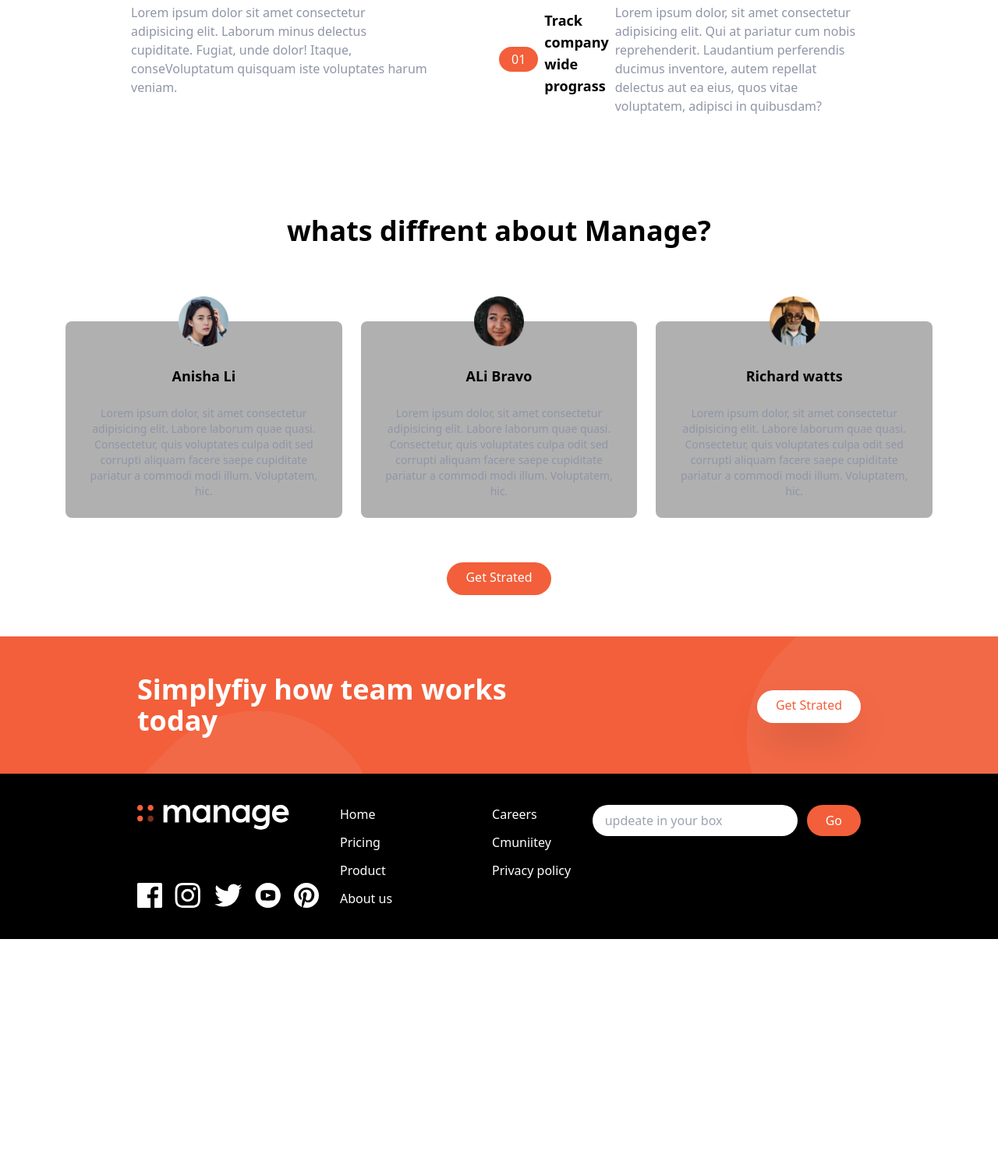
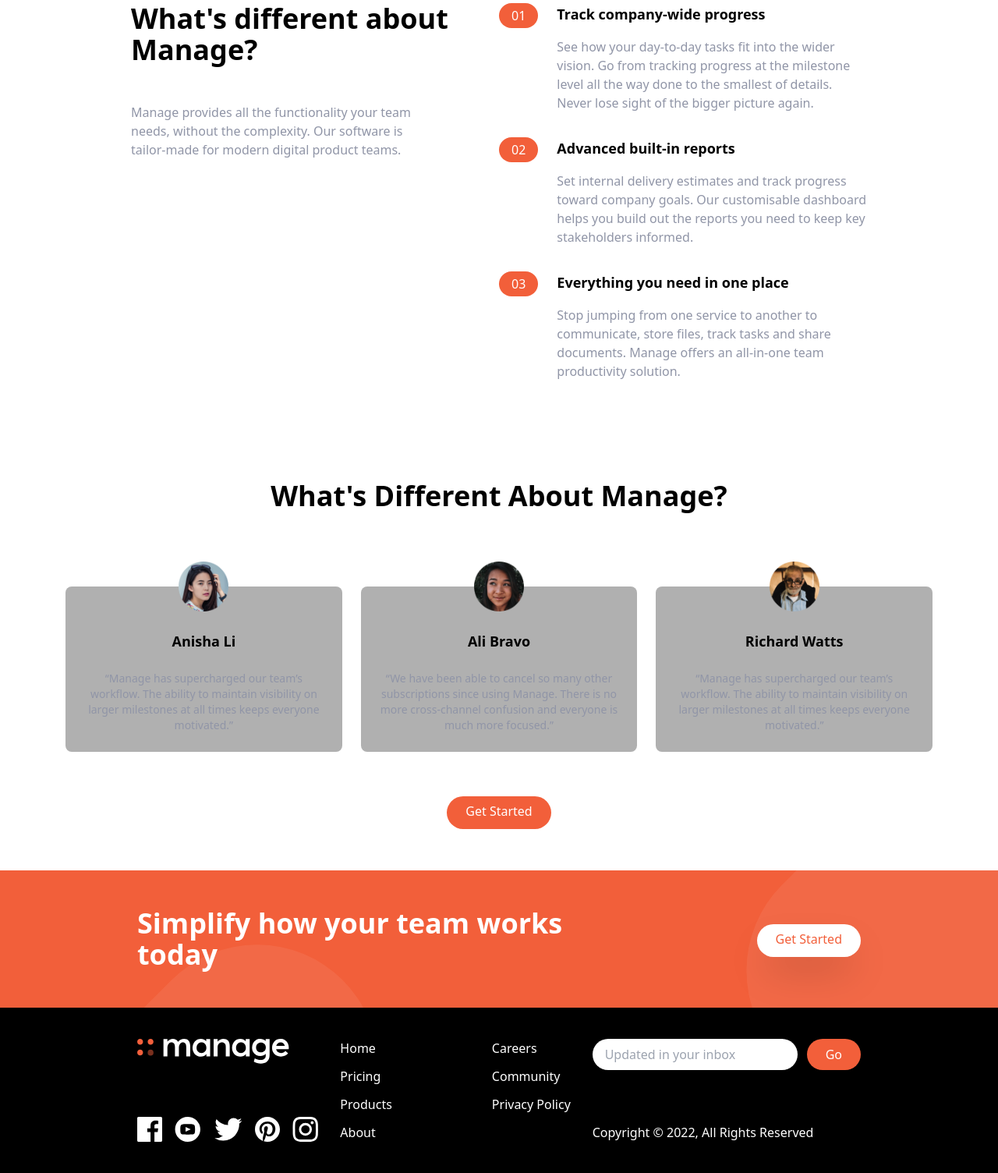
Before and after one commit to ArashHaqdost/Mange_landing_page, a website: page index.html in a window 1280 px wide. Shown: the part 652-2156 px from the top of the page at 78% size. Before the commit the page ends 1856 px from the top, so only its background shows below. Drawn offline with Linux system fonts and the light colour scheme; files whose address does not match are found by name.

Commit message:
added the footer styles

```diff
--- a/index.html
+++ b/index.html
@@ -9,238 +9,363 @@
     <link rel="stylesheet" href="/input.css">
 </head>
 <body>
-    <!-- navBar -->
-    <nav class="container relative mx-auto">
-        <!-- flex Continer -->
+    <!-- Navbar -->
+    <nav class="relative container mx-auto p-6">
+      <!-- Flex container -->
       <div class="flex items-center justify-between">
-            <!-- logo -->
+        <!-- Logo -->
         <div class="pt-2">
-                <img src="img/logo.svg" alt="">
+          <img src="img/logo.svg" alt="" />
         </div>
-            <!-- meno items -->
-            <div class="hidden  md:flex space-x-6">
-                <a href="" class="hover:text-darkGrayishBlue">Pricing</a>
-                <a href="" class="hover:text-darkGrayishBlue">Product</a>
-                <a href="" class="hover:text-darkGrayishBlue">About Us</a>
-                <a href="" class="hover:text-darkGrayishBlue">Communiti</a>
+        <!-- Menu Items -->
+        <div class="hidden space-x-6 md:flex">
+          <a href="#" class="hover:text-darkGrayishBlue">Pricing</a>
+          <a href="#" class="hover:text-darkGrayishBlue">Product</a>
+          <a href="#" class="hover:text-darkGrayishBlue">About Us</a>
+          <a href="#" class="hover:text-darkGrayishBlue">Careers</a>
+          <a href="#" class="hover:text-darkGrayishBlue">Community</a>
         </div>
         <!-- Button -->
-            <a href="#" class="hidden md:block p-3 px-6 pt-2 text-white bg-brightRed rounded-full baseline hover:bg-brightRedLight">Get Strted</a>
-            <!-- humbergar menu -->
-            <button id="menu-btn" class=" block hamburger md:hidden focus:outline-none">
+        <a
+          href="#"
+          class="hidden p-3 px-6 pt-2 text-white bg-brightRed rounded-full baseline hover:bg-brightRedLight md:block"
+          >Get Started</a
+        >
+
+        <!-- Hamburger Icon -->
+        <button
+          id="menu-btn"
+          class="block hamburger md:hidden focus:outline-none"
+        >
           <span class="hamburger-top"></span>
           <span class="hamburger-middle"></span>
-                <span class="hamburger-buttom"></span>
+          <span class="hamburger-bottom"></span>
         </button>
       </div>
-        <!-- Mobile menu -->
+
+      <!-- Mobile Menu -->
       <div class="md:hidden">
-            <div id="menu" class="absolute  flex-col items-center self-end hidden py-8 mt-10 pace-y-6 font-blod bg-white sm:w-auto sm:self-center left-6 right-6 drop-shadow-md  ">
-                <a href="" class="hover:text-darkGrayishBlue">Pricing</a>
-                <a href="" class="hover:text-darkGrayishBlue">Product</a>
-                <a href="" class="hover:text-darkGrayishBlue">About Us</a>
-                <a href="" class="hover:text-darkGrayishBlue">Communiti</a>
+        <div
+          id="menu"
+          class="absolute flex-col items-center hidden self-end py-8 mt-10 space-y-6 font-bold bg-white sm:w-auto sm:self-center left-6 right-6 drop-shadow-md"
+        >
+          <a href="#">Pricing</a>
+          <a href="#">Product</a>
+          <a href="#">About Us</a>
+          <a href="#">Careers</a>
+          <a href="#">Community</a>
         </div>
       </div>
     </nav>
+
     <!-- Hero Section -->
     <section id="hero">
-        <!-- Flex container -->
-        <div class="container flex flex-col-reverse md:flex-row items-center px-6 mx-auto mt-10 space-y-0 ">
-<!-- left item -->
-<div class="flex flex-col mb-32 space-y space-y-12 md:w-1/2">
-    <h1 class="max-w-md text-4xl font-bold text-center md:text-5xl md:text-left">
-        bringh every one toghter to build better products
+      <!-- Flex Container -->
+      <div
+        class="container flex flex-col-reverse items-center px-6 mx-auto mt-10 space-y-0 md:space-y-0 md:flex-row"
+      >
+        <!-- Left item -->
+        <div class="flex flex-col mb-32 space-y-12 md:w-1/2">
+          <h1
+            class="max-w-md text-4xl font-bold text-center md:text-5xl md:text-left"
+          >
+            Bring everyone together to build better products
           </h1>
           <p class="max-w-sm text-center text-darkGrayishBlue md:text-left">
-        Lorem ipsum, dolor sit amet consectetur adipisicing elit. Sunt velit repellat facere? Maiores ad modi ex, eum quis consequuntur, minima quas illum nam deleniti harum sed corporis quae nemo similique.
+            Manage makes it simple for software teams to plan day-to-day tasks
+            while keeping the larger team goals in view.
           </p>
           <div class="flex justify-center md:justify-start">
-        <a href="#" class=" text-white bg-brightRed rounded-full baseline hover:bg-brightRedLight p-3 px-6 pt-2">
-            Get Strated</a>
+            <a
+              href="#"
+              class="p-3 px-6 pt-2 text-white bg-brightRed rounded-full baseline hover:bg-brightRedLight"
+              >Get Started</a
+            >
           </div>
         </div>
-<!-- img side -->
+        <!-- Image -->
         <div class="md:w-1/2">
-        <img src="img/illustration-intro.svg " alt="">
+          <img src="img/illustration-intro.svg" alt="" />
         </div>
       </div>
     </section>
-    <!-- featue section -->
-    <section>
-        <!-- flex container -->
-        <div class="container flex flex-col px-4 mx-auto mt-10 space-y-12 md:space-y-0 md:flex-row">
-            <!-- whats diffrent -->
+
+    <!-- Features Section -->
+    <section id="features">
+      <!-- Flex container -->
+      <div
+        class="container flex flex-col px-4 mx-auto mt-10 space-y-12 md:space-y-0 md:flex-row"
+      >
+        <!-- What's Different -->
         <div class="flex flex-col space-y-12 md:w-1/2">
+          <h2 class="max-w-md text-4xl font-bold text-center md:text-left">
+            What's different about Manage?
+          </h2>
+          <p class="max-w-sm text-center text-darkGrayishBlue md:text-left">
+            Manage provides all the functionality your team needs, without the
+            complexity. Our software is tailor-made for modern digital product
+            teams.
+          </p>
+        </div>
 
-                <h2 class="max-w-sm text-center text-darkGrayishBlue md:text-left">
-                    Lorem ipsum dolor sit amet consectetur adipisicing elit. Laborum minus delectus cupiditate. Fugiat, unde dolor! Itaque, conseVoluptatum quisquam iste voluptates harum veniam.
-
-
-                </h2>
-
-            </div>
-            <!-- number list -->
+        <!-- Numbered List -->
         <div class="flex flex-col space-y-8 md:w-1/2">
-                <!-- list item 1 -->
-                <div class="flex flex-col space-y-3 md-space-y-0 md:flex-row md:space-x-6">
-                    <!-- heading -->
+          <!-- List Item 1 -->
+          <div
+            class="flex flex-col space-y-3 md:space-y-0 md:space-x-6 md:flex-row"
+          >
+            <!-- Heading -->
             <div class="rounded-l-full bg-brightRedSupLight md:bg-transparent">
               <div class="flex items-center space-x-2">
-                            <div class="px-4 py-2 text-white rounded-full md:py-1 bg-brightRed">
+                <div
+                  class="px-4 py-2 text-white rounded-full md:py-1 bg-brightRed"
+                >
                   01
                 </div>
                 <h3 class="text-base font-bold md:mb-4 md:hidden">
-                                Track company wide prograss
+                  Track company-wide progress
                 </h3>
-                            <h3 class="hidden mb-4 text-lg font-bold  md:block">
-                                Track company wide prograss
+              </div>
+            </div>
+
+            <div>
+              <h3 class="hidden mb-4 text-lg font-bold md:block">
+                Track company-wide progress
               </h3>
               <p class="text-darkGrayishBlue">
-                                Lorem ipsum dolor, sit amet consectetur adipisicing elit. Qui at pariatur cum nobis reprehenderit. Laudantium perferendis ducimus inventore, autem repellat delectus aut ea eius, quos vitae voluptatem, adipisci in quibusdam?
+                See how your day-to-day tasks fit into the wider vision. Go from
+                tracking progress at the milestone level all the way done to the
+                smallest of details. Never lose sight of the bigger picture
+                again.
               </p>
             </div>
           </div>
 
+          <!-- List Item 2 -->
+          <div
+            class="flex flex-col space-y-3 md:space-y-0 md:space-x-6 md:flex-row"
+          >
+            <!-- Heading -->
+            <div class="rounded-l-full bg-brightRedSupLight md:bg-transparent">
+              <div class="flex items-center space-x-2">
+                <div
+                  class="px-4 py-2 text-white rounded-full md:py-1 bg-brightRed"
+                >
+                  02
+                </div>
+                <h3 class="text-base font-bold md:mb-4 md:hidden">
+                  Advanced built-in reports
+                </h3>
+              </div>
+            </div>
 
+            <div>
+              <h3 class="hidden mb-4 text-lg font-bold md:block">
+                Advanced built-in reports
+              </h3>
+              <p class="text-darkGrayishBlue">
+                Set internal delivery estimates and track progress toward
+                company goals. Our customisable dashboard helps you build out
+                the reports you need to keep key stakeholders informed.
+              </p>
+            </div>
+          </div>
 
+          <!-- List Item 3 -->
+          <div
+            class="flex flex-col space-y-3 md:space-y-0 md:space-x-6 md:flex-row"
+          >
+            <!-- Heading -->
+            <div class="rounded-l-full bg-brightRedSupLight md:bg-transparent">
+              <div class="flex items-center space-x-2">
+                <div
+                  class="px-4 py-2 text-white rounded-full md:py-1 bg-brightRed"
+                >
+                  03
+                </div>
+                <h3 class="text-base font-bold md:mb-4 md:hidden">
+                  Everything you need in one place
+                </h3>
+              </div>
+            </div>
+
+            <div>
+              <h3 class="hidden mb-4 text-lg font-bold md:block">
+                Everything you need in one place
+              </h3>
+              <p class="text-darkGrayishBlue">
+                Stop jumping from one service to another to communicate, store
+                files, track tasks and share documents. Manage offers an
+                all-in-one team productivity solution.
+              </p>
+            </div>
           </div>
         </div>
       </div>
     </section>
-    <!-- section  testimonial block-->
-    <section id="testimonial">
-        <!-- containeer to heading and test -->
+
+    <!-- Testimonials -->
+    <section id="testimonials">
+      <!-- Container to heading and testm blocks -->
       <div class="max-w-6xl px-5 mx-auto mt-32 text-center">
-            <!-- heading -->
+        <!-- Heading -->
         <h2 class="text-4xl font-bold text-center">
-                whats diffrent about Manage?
+          What's Different About Manage?
         </h2>
-            <!-- test imonail container -->
+        <!-- Testimonials Container -->
         <div class="flex flex-col mt-24 md:flex-row md:space-x-6">
-                <!-- test imoninal 1 -->
-                <div class="flex flex-col items-center p-6 space-y-6 rounded-lg bg-veryLightGray md:w-1/3">
-                    <img src="/img/avatar-anisha.png" alt="" class="-mt-14 w-16">
-                    <h5 class="text-lg font-bold">
-                        Anisha Li
-                    </h5>
+          <!-- Testimonial 1 -->
+          <div
+            class="flex flex-col items-center p-6 space-y-6 rounded-lg bg-veryLightGray md:w-1/3"
+          >
+            <img src="img/avatar-anisha.png" class="w-16 -mt-14" alt="" />
+            <h5 class="text-lg font-bold">Anisha Li</h5>
             <p class="text-sm text-darkGrayishBlue">
-                        Lorem ipsum dolor, sit amet consectetur adipisicing elit. Labore laborum quae quasi. Consectetur, quis voluptates culpa odit sed corrupti aliquam facere saepe cupiditate pariatur a commodi modi illum. Voluptatem, hic.
+              “Manage has supercharged our team’s workflow. The ability to
+              maintain visibility on larger milestones at all times keeps
+              everyone motivated.”
             </p>
+          </div>
 
+          <!-- Testimonial 2 -->
+          <div
+            class="hidden flex-col items-center p-6 space-y-6 rounded-lg bg-veryLightGray md:flex md:w-1/3"
+          >
+            <img src="img/avatar-ali.png" class="w-16 -mt-14" alt="" />
+            <h5 class="text-lg font-bold">Ali Bravo</h5>
+            <p class="text-sm text-darkGrayishBlue">
+              “We have been able to cancel so many other subscriptions since
+              using Manage. There is no more cross-channel confusion and
+              everyone is much more focused.”
+            </p>
           </div>
-                  <!-- test imoninal 1 -->
-                  <div class="hidden md:flex flex-col items-center p-6 space-y-6 rounded-lg bg-veryLightGray md:w-1/3">
-                    <img src="/img/avatar-ali.png" alt="" class="-mt-14 w-16">
-                    <h5 class="text-lg font-bold">
-                        ALi Bravo
-                    </h5>
+
+          <!-- Testimonial 3 -->
+          <div
+            class="hidden flex-col items-center p-6 space-y-6 rounded-lg bg-veryLightGray md:flex md:w-1/3"
+          >
+            <img src="img/avatar-richard.png" class="w-16 -mt-14" alt="" />
+            <h5 class="text-lg font-bold">Richard Watts</h5>
             <p class="text-sm text-darkGrayishBlue">
-                        Lorem ipsum dolor, sit amet consectetur adipisicing elit. Labore laborum quae quasi. Consectetur, quis voluptates culpa odit sed corrupti aliquam facere saepe cupiditate pariatur a commodi modi illum. Voluptatem, hic.
-                    </p>
-
-                </div>
-                  <!-- test imoninal 3 -->
-                  <div class="hidden  flex-col items-center p-6 space-y-6 rounded-lg bg-veryLightGray md:flex md:w-1/3">
-                    <img src="/img/avatar-richard.png" alt="" class="-mt-14 w-16">
-                    <h5 class="text-lg font-bold">
-                        Richard watts
-                    </h5>
-                    <p class="text-sm text-darkGrayishBlue">
-                        Lorem ipsum dolor, sit amet consectetur adipisicing elit. Labore laborum quae quasi. Consectetur, quis voluptates culpa odit sed corrupti aliquam facere saepe cupiditate pariatur a commodi modi illum. Voluptatem, hic.
+              “Manage has supercharged our team’s workflow. The ability to
+              maintain visibility on larger milestones at all times keeps
+              everyone motivated.”
             </p>
           </div>
         </div>
         <!-- Button -->
         <div class="my-16">
-            <a href="#" class=" text-white bg-brightRed rounded-full baseline hover:bg-brightRedLight p-3 px-6 pt-2">
-                Get Strated</a>
-            </div>
-
-        </div>
-    </section>
-    <!-- cta section -->
-    <section class="bg-brightRed" id="cta">
-        <!-- flex container -->
-        <div class="container flex flex-col items-center justify-between px-6 py-24 mx-auto space-y-12 md:py-12 md:flex-row md:space-y-0">
-            <h2 class="text-5xl font-bold leading-tight text-center text-white md:text-4xl md:max-w-xl md:text-left">
-                Simplyfiy how team works today
-            </h2>
-            <!-- button -->
-            <div>
-                <a href="#" class=" text-brightRed bg-white shadow-2xl rounded-full baseline hover:bg-gray-400 p-3 px-6 pt-2">
-                    Get Strated</a>
-
+          <a
+            href="#"
+            class="p-3 px-6 pt-2 text-white bg-brightRed rounded-full baseline hover:bg-brightRedLight"
+            >Get Started</a
+          >
         </div>
       </div>
     </section>
-    <!-- footer -->
-    <footer class="bg-black" >
-        <!-- flex container -->
-        <div class="flex container flex-col-reverse justify-between px-6 py-10 mx-auto space-y-8 md:flex-row md:space-y-0">
-            <!-- log go and  soctioal links -->
-            <div class="flex flex-col-reverse items-center justify-between space-y-12 md:flex-col md:space-y-0 md:items-start">
+
+    <!-- CTA Section -->
+    <section id="cta" class="bg-brightRed">
+      <!-- Flex Container -->
+      <div
+        class="container flex flex-col items-center justify-between px-6 py-24 mx-auto space-y-12 md:py-12 md:flex-row md:space-y-0"
+      >
+        <!-- Heading -->
+        <h2
+          class="text-5xl font-bold leading-tight text-center text-white md:text-4xl md:max-w-xl md:text-left"
+        >
+          Simplify how your team works today
+        </h2>
+        <!-- Button -->
+        <div>
+          <a
+            href="#"
+            class="p-3 px-6 pt-2 text-brightRed bg-white rounded-full shadow-2xl baseline hover:bg-gray-900"
+            >Get Started</a
+          >
+        </div>
+      </div>
+    </section>
+
+    <!-- Footer -->
+    <footer class="bg-black">
+      <!-- Flex Container -->
+      <div
+        class="container flex flex-col-reverse justify-between px-6 py-10 mx-auto space-y-8 md:flex-row md:space-y-0"
+      >
+        <!-- Logo and social links container -->
+        <div
+          class="flex flex-col-reverse items-center justify-between space-y-12 md:flex-col md:space-y-0 md:items-start"
+        >
           <div class="mx-auto my-6 text-center text-white md:hidden">
-                    Copyrights &copy; 2020, All Rights Reserved
+            Copyright &copy; 2022, All Rights Reserved
           </div>
-                <!-- logo -->
+          <!-- Logo -->
           <div>
-                    <img src="/img/logo-white.svg" alt="" class="h-8">
+            <img src="img/logo-white.svg" class="h-8" alt="" />
           </div>
-                <!-- sotioal links -->
+          <!-- Social Links Container -->
           <div class="flex justify-center space-x-4">
-                    <!-- link 1 -->
+            <!-- Link 1 -->
             <a href="#">
-                        <img src="../Mange/img/icon-facebook.svg" alt="" class="h-8">
+              <img src="img/icon-facebook.svg" alt="" class="h-8" />
             </a>
-                      <!-- link 2 -->
+            <!-- Link 2 -->
             <a href="#">
-                        <img src="/img/icon-instagram.svg" alt="" class="h-8">
+              <img src="img/icon-youtube.svg" alt="" class="h-8" />
             </a>
-                      <!-- link 3 -->
+            <!-- Link 3 -->
             <a href="#">
-                        <img src="/img/icon-twitter.svg" alt="" class="h-8">
+              <img src="img/icon-twitter.svg" alt="" class="h-8" />
             </a>
-                      <!-- link 4 -->
+            <!-- Link 4 -->
             <a href="#">
-                        <img src="/img/icon-youtube.svg" alt="" class="h-8">
+              <img src="img/icon-pinterest.svg" alt="" class="h-8" />
             </a>
-                      <!-- link 5 -->
+            <!-- Link 5 -->
             <a href="#">
-                        <img src="/img/icon-pinterest.svg" alt="" class="h-8">
+              <img src="img/icon-instagram.svg" alt="" class="h-8" />
             </a>
           </div>
         </div>
-            <!-- list container -->
+        <!-- List Container -->
         <div class="flex justify-around space-x-32">
           <div class="flex flex-col space-y-3 text-white">
-                    <a href="#" class="hover:text-brightRed">Home </a>
+            <a href="#" class="hover:text-brightRed">Home</a>
             <a href="#" class="hover:text-brightRed">Pricing</a>
-                    <a href="#" class="hover:text-brightRed">Product</a>
-                    <a href="#" class="hover:text-brightRed">About us</a>
+            <a href="#" class="hover:text-brightRed">Products</a>
+            <a href="#" class="hover:text-brightRed">About</a>
           </div>
           <div class="flex flex-col space-y-3 text-white">
-                    <a href="#" class="hover:text-brightRed">Careers </a>
-                    <a href="#" class="hover:text-brightRed">Cmuniitey</a>
-                    <a href="#" class="hover:text-brightRed">Privacy  policy</a>
+            <a href="#" class="hover:text-brightRed">Careers</a>
+            <a href="#" class="hover:text-brightRed">Community</a>
+            <a href="#" class="hover:text-brightRed">Privacy Policy</a>
           </div>
         </div>
-            <!-- input container -->
-            <div class="flex felx-col justify-between">
+
+        <!-- Input Container -->
+        <div class="flex flex-col justify-between">
           <form>
             <div class="flex space-x-3">
-                    <input placeholder="updeate in your box" type="text" class="flex-1 px-4 rounded-full foucus:outline-none">
-                    <button class="px-6 py-2 text-white rounded-full bg-brightRed hover:bg-brightRedLight foucus:outline-none">Go</button>
+              <input
+                type="text"
+                class="flex-1 px-4 rounded-full focus:outline-none"
+                placeholder="Updated in your inbox"
+              />
+              <button
+                class="px-6 py-2 text-white rounded-full bg-brightRed hover:bg-brightRedLight focus:outline-none"
+              >
+                Go
+              </button>
             </div>
-
           </form>
-                <div class="hidden text-white md:blocl">
-                    Copyright &copy; 2020 , All
-                    Right Resrved
+          <div class="hidden text-white md:block">
+            Copyright &copy; 2022, All Rights Reserved
           </div>
         </div>
       </div>
     </footer>
-    <script src="./js/app.js"></script>
+
+    <script src="js/script.js"></script>
   </body>
 </html>
```
Lines whose indentation alone changed are shown as unchanged.
